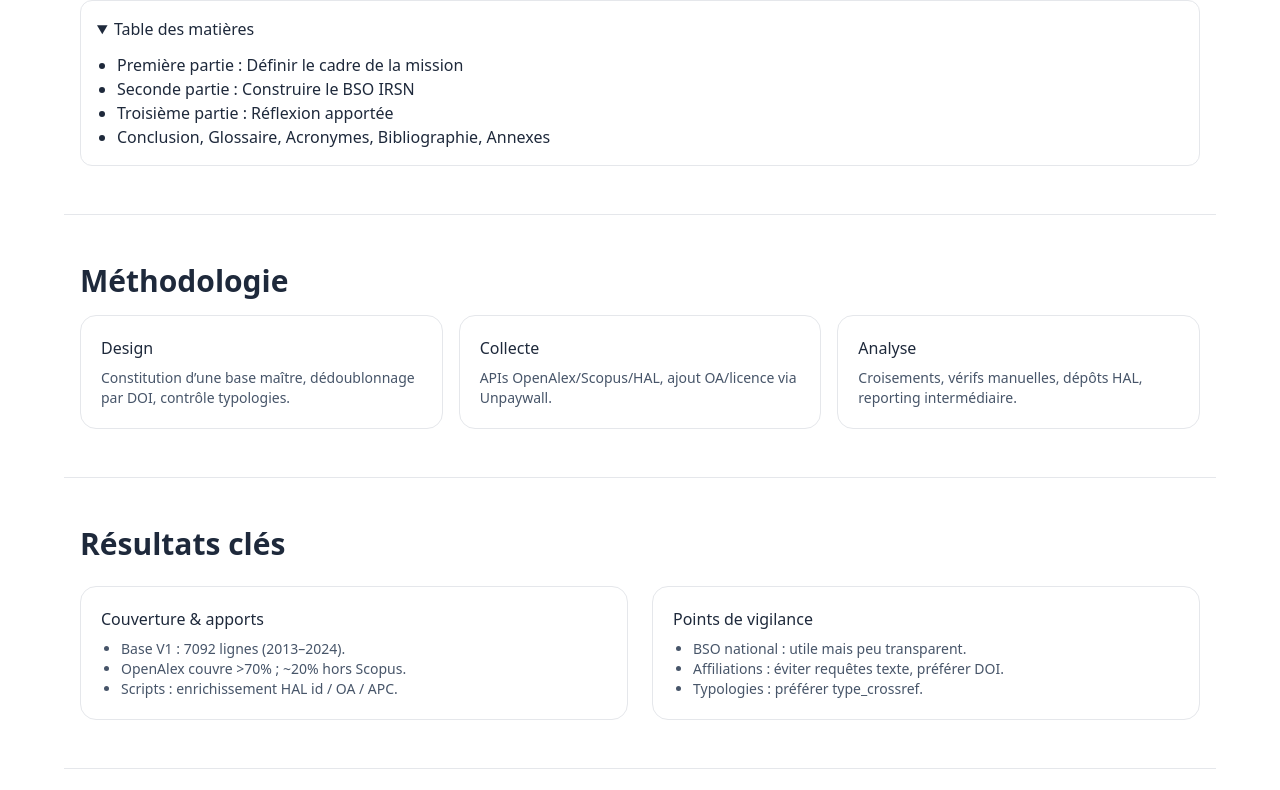
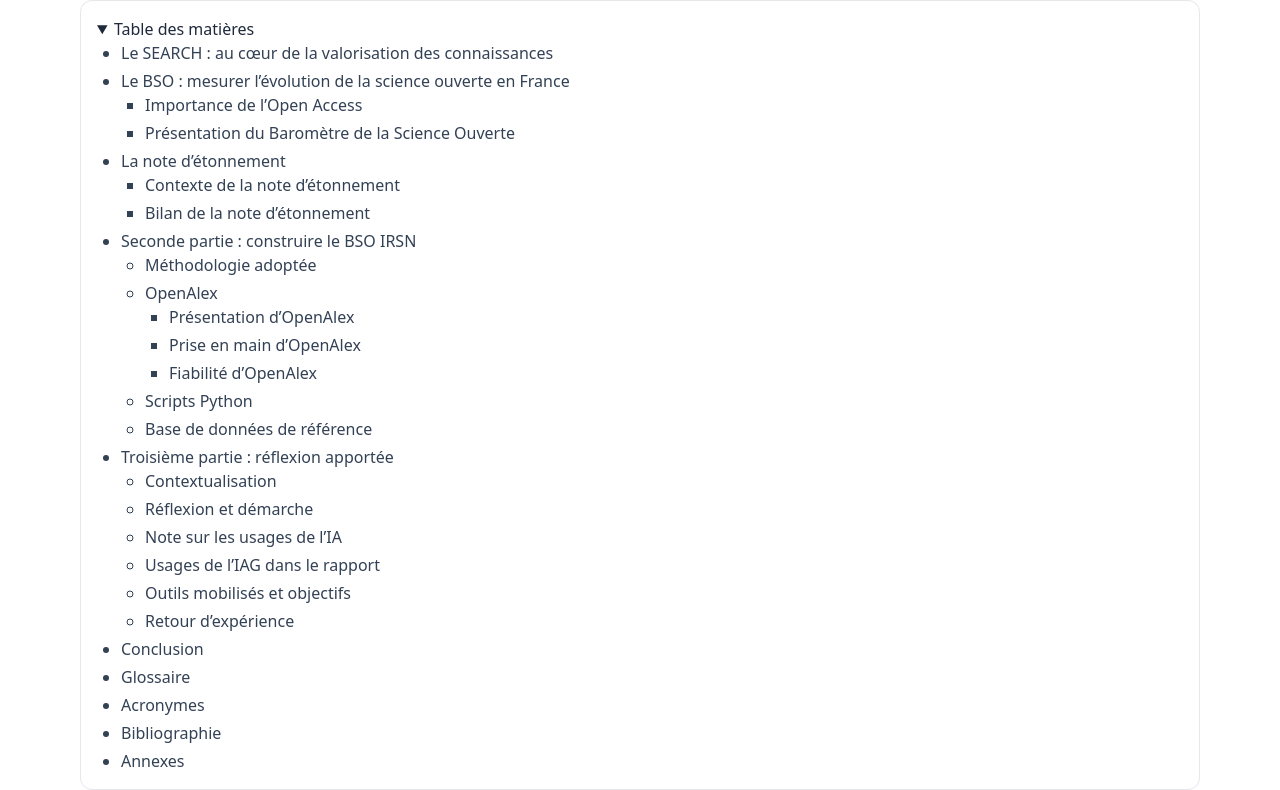
Before and after one commit to justinebo-hub/designinfo25, a plain HTML site: page index.html in a window 1280 px wide. Shown: the part 1009-1799 px from the top of the page. Drawn offline with nearby package versions, Linux system fonts and the light colour scheme.

Commit message:
Update index.html

```diff
--- a/index.html
+++ b/index.html
@@ -3,7 +3,7 @@
 <head>
   <meta charset="utf-8" />
   <meta name="viewport" content="width=device-width, initial-scale=1" />
-  <title>BSO ASNR — Rapport de stage (M1 GSI) — Justine Bouwy-Ounnough</title>
+  <title>Rapport de stage (M1 GSI) — Justine Bouwy-Ounnough</title>
   <meta name="description" content="Microsite de valorisation du rapport de stage M1 GSI : Baromètre de la Science Ouverte (ASNR), comparaisons Scopus/OpenAlex/HAL, scripts Python, méthodologie et résultats clés." />
 
   <!-- ======================= CSS & LIBS ======================= -->
@@ -15,6 +15,9 @@
     };
   </script>
   <script async src="https://cdn.jsdelivr.net/npm/mathjax@3/es5/tex-svg.js"></script>
+
+  <!-- ======================= FAVICON (placez files/favicon.png) ======================= -->
+  <link rel="icon" type="image/png" href="files/favicon.png" />
 </head>
 <body class="bg-white text-slate-800 antialiased">
 
@@ -25,7 +28,7 @@
       <nav class="flex-1">
         <ul class="flex flex-wrap gap-2 text-sm">
           <li><a class="navbtn" href="#resume">Résumé</a></li>
-          <li><a class="navbtn" href="#problematique">Problématique</a></li>
+          <li><a class="navbtn" href="#problematique">Table des matières</a></li>
           <li><a class="navbtn" href="#methodo">Méthodologie</a></li>
           <li><a class="navbtn" href="#resultats">Résultats</a></li>
           <li><a class="navbtn" href="#visualisations">Visualisations</a></li>
@@ -33,7 +36,7 @@
           <li><a class="navbtn" href="#annexes">Annexes</a></li>
         </ul>
       </nav>
-      <a href="#" class="px-3 py-1 rounded-full bg-slate-900 text-white text-sm hover:opacity-90" id="downloadPdfBtn">Télécharger le PDF</a>
+      <a href="files/rapport_stage_BO.pdf" class="px-3 py-1 rounded-full bg-slate-900 text-white text-sm hover:opacity-90" id="downloadPdfBtn">Télécharger le PDF</a>
     </div>
   </header>
 
@@ -45,7 +48,7 @@
         <p class="mt-4 text-lg text-slate-600">Rapport de stage (M1 GSI, Paris 8) : construction d’un Baromètre de la Science Ouverte pour l’ASNR, comparaisons Scopus/OpenAlex/HAL, scripts Python et recommandations opérationnelles.</p>
       </div>
       <figure>
-        <img src="/figures/figure1_bso_selection.png" alt="Graphique BSO IRSN" class="rounded-2xl shadow"/>
+        <img src="figures/figure1_bso_selection.png" alt="Graphique BSO IRSN" class="rounded-2xl shadow"/>
         <figcaption class="text-xs text-slate-500 mt-2">Figure 1 — Exemple issu du BSO IRSN.</figcaption>
       </figure>
     </div>
@@ -79,20 +82,60 @@
       <summary class="font-medium cursor-pointer">Problématique</summary>
       <p class="mt-3">Comment fiabiliser un BSO institutionnel pour l’ASNR à partir de sources hétérogènes (Scopus, OpenAlex, HAL) en limitant le bruit et en maximisant le dépôt OA réel ?</p>
     </details>
+
     <details class="p-4 border rounded-xl" open>
       <summary class="font-medium cursor-pointer">Table des matières</summary>
-      <ul class="mt-3 list-disc pl-5">
-        <li>Première partie : Définir le cadre de la mission</li>
-        <li>Seconde partie : Construire le BSO IRSN</li>
-        <li>Troisième partie : Réflexion apportée</li>
-        <li>Conclusion, Glossaire, Acronymes, Bibliographie, Annexes</li>
+      <!-- Liste proprement imbriquée (liens à compléter avec des sections id=... correspondantes) -->
+      <ul class="toc list-disc pl-6 space-y-1 text-slate-700">
+        <li><a href="#search" class="toc-link">Le SEARCH : au cœur de la valorisation des connaissances</a></li>
+        <li>Le BSO : mesurer l’évolution de la science ouverte en France
+          <ul class="list-[square] pl-6 space-y-1">
+            <li><a href="#oa-importance" class="toc-link">Importance de l’Open Access</a></li>
+            <li><a href="#bso-presentation" class="toc-link">Présentation du Baromètre de la Science Ouverte</a></li>
+          </ul>
+        </li>
+        <li>La note d’étonnement
+          <ul class="list-[square] pl-6 space-y-1">
+            <li><a href="#note-contexte" class="toc-link">Contexte de la note d’étonnement</a></li>
+            <li><a href="#note-bilan" class="toc-link">Bilan de la note d’étonnement</a></li>
+          </ul>
+        </li>
+        <li>Seconde partie : construire le BSO IRSN
+          <ul class="list-[circle] pl-6 space-y-1">
+            <li><a href="#methodologie" class="toc-link">Méthodologie adoptée</a></li>
+            <li>OpenAlex
+              <ul class="list-[square] pl-6 space-y-1">
+                <li><a href="#openalex-presentation" class="toc-link">Présentation d’OpenAlex</a></li>
+                <li><a href="#openalex-prise-en-main" class="toc-link">Prise en main d’OpenAlex</a></li>
+                <li><a href="#openalex-fiabilite" class="toc-link">Fiabilité d’OpenAlex</a></li>
+              </ul>
+            </li>
+            <li><a href="#scripts-python" class="toc-link">Scripts Python</a></li>
+            <li><a href="#base-reference" class="toc-link">Base de données de référence</a></li>
+          </ul>
+        </li>
+        <li>Troisième partie : réflexion apportée
+          <ul class="list-[circle] pl-6 space-y-1">
+            <li><a href="#reflexion-contexte" class="toc-link">Contextualisation</a></li>
+            <li><a href="#reflexion-demarche" class="toc-link">Réflexion et démarche</a></li>
+            <li><a href="#ia-note" class="toc-link">Note sur les usages de l’IA</a></li>
+            <li><a href="#ia-usages" class="toc-link">Usages de l’IAG dans le rapport</a></li>
+            <li><a href="#outils-objectifs" class="toc-link">Outils mobilisés et objectifs</a></li>
+            <li><a href="#retour-experience-iag" class="toc-link">Retour d’expérience</a></li>
+          </ul>
+        </li>
+        <li><a href="#conclusion" class="toc-link">Conclusion</a></li>
+        <li><a href="#glossaire" class="toc-link">Glossaire</a></li>
+        <li><a href="#acronymes" class="toc-link">Acronymes</a></li>
+        <li><a href="#bibliographie" class="toc-link">Bibliographie</a></li>
+        <li><a href="#annexes" class="toc-link">Annexes</a></li>
       </ul>
     </details>
   </section>
 
   <!-- ======================= METHODOLOGIE ======================= -->
   <section id="methodo" class="max-w-6xl mx-auto px-4 py-12 border-t">
-    <h2 class="text-2xl md:text-3xl font-semibold">Méthodologie</h2>
+    <h2 id="methodologie" class="text-2xl md:text-3xl font-semibold">Méthodologie</h2>
     <div class="mt-4 grid md:grid-cols-3 gap-4">
       <!-- Trois colonnes méthodo -->
       <article class="p-5 border rounded-2xl">
@@ -139,12 +182,12 @@
   <section id="visualisations" class="max-w-6xl mx-auto px-4 py-12 border-t">
     <h2 class="text-2xl md:text-3xl font-semibold">Galerie de figures</h2>
     <div class="mt-6 grid sm:grid-cols-2 lg:grid-cols-3 gap-4">
-      <figure class="group border rounded-xl overflow-hidden cursor-zoom-in" data-img="/figures/figure2_methodo_mindmap.png" data-caption="Figure 2 — Mindmap méthodologie">
-        <img src="/figures/figure2_methodo_mindmap.png" alt="Mindmap méthodologie" class="w-full aspect-video object-cover"/>
+      <figure class="group border rounded-xl overflow-hidden cursor-zoom-in" data-img="figures/figure2_methodo_mindmap.png" data-caption="Figure 2 — Mindmap méthodologie">
+        <img src="figures/figure2_methodo_mindmap.png" alt="Mindmap méthodologie" class="w-full aspect-video object-cover"/>
         <figcaption class="p-3 text-sm text-slate-600">Figure 2 — Méthodologie</figcaption>
       </figure>
-      <figure class="group border rounded-xl overflow-hidden cursor-zoom-in" data-img="/figures/figure7_comparatif_metas.png" data-caption="Figure 7 — Comparatif Scopus/OpenAlex/HAL">
-        <img src="/figures/figure7_comparatif_metas.png" alt="Comparatif métadonnées" class="w-full aspect-video object-cover"/>
+      <figure class="group border rounded-xl overflow-hidden cursor-zoom-in" data-img="figures/figure7_comparatif_metas.png" data-caption="Figure 7 — Comparatif Scopus/OpenAlex/HAL">
+        <img src="figures/figure7_comparatif_metas.png" alt="Comparatif métadonnées" class="w-full aspect-video object-cover"/>
         <figcaption class="p-3 text-sm text-slate-600">Figure 7 — Comparatif métadonnées</figcaption>
       </figure>
     </div>
@@ -155,7 +198,7 @@
     <h2 class="text-2xl md:text-3xl font-semibold">Formules & pseudo-code (LaTeX)</h2>
     <p class="mt-3 text-slate-600">Exemple : mesure d’OA et F1-score.</p>
     <div class="mt-4 p-5 border rounded-2xl bg-slate-50 overflow-x-auto">
-      $$\\text{Taux OA} = \\frac{\\# OA}{\\# total} \\times 100\\% \qquad \\text{F1} = 2 \\cdot \\frac{PR \\cdot RC}{PR+RC}$$
+      $$\\text{Taux OA} = \\frac{\\# OA}{\\# total} \\times 100\\% \\\qquad \\text{F1} = 2 \\\cdot \\\frac{PR \\\cdot RC}{PR+RC}$$
       <pre class="mt-4 text-sm"><code>// Dédoublonnage par DOI
 for row in base:
   group = groupby(row.DOI)
@@ -172,17 +215,17 @@ append(keep)</code></pre>
   <section id="annexes" class="max-w-6xl mx-auto px-4 py-12 border-t">
     <h2 class="text-2xl md:text-3xl font-semibold">Annexes & téléchargements</h2>
     <div class="mt-6 grid sm:grid-cols-2 lg:grid-cols-3 gap-4">
-      <a href="/rapport_M1/files/M1%20GSI_Rapport%20de%20stage_JustineBOUWYOUNNOUGH.pdf" class="annexe">
+      <a href="files/rapport_stage_BO.pdf" class="annexe">
         <div class="p-5 h-full border rounded-2xl">
           <h3 class="font-medium">PDF du rapport (M1 GSI)</h3>
         </div>
       </a>
-      <a href="/files/data_scripts.zip" class="annexe">
+      <a href="files/data_scripts.zip" class="annexe">
         <div class="p-5 h-full border rounded-2xl">
           <h3 class="font-medium">Données & scripts</h3>
         </div>
       </a>
-      <a href="/files/bibliographie.bib" class="annexe">
+      <a href="files/bibliographie.bib" class="annexe">
         <div class="p-5 h-full border rounded-2xl">
           <h3 class="font-medium">Bibliographie (.bib)</h3>
         </div>
```
